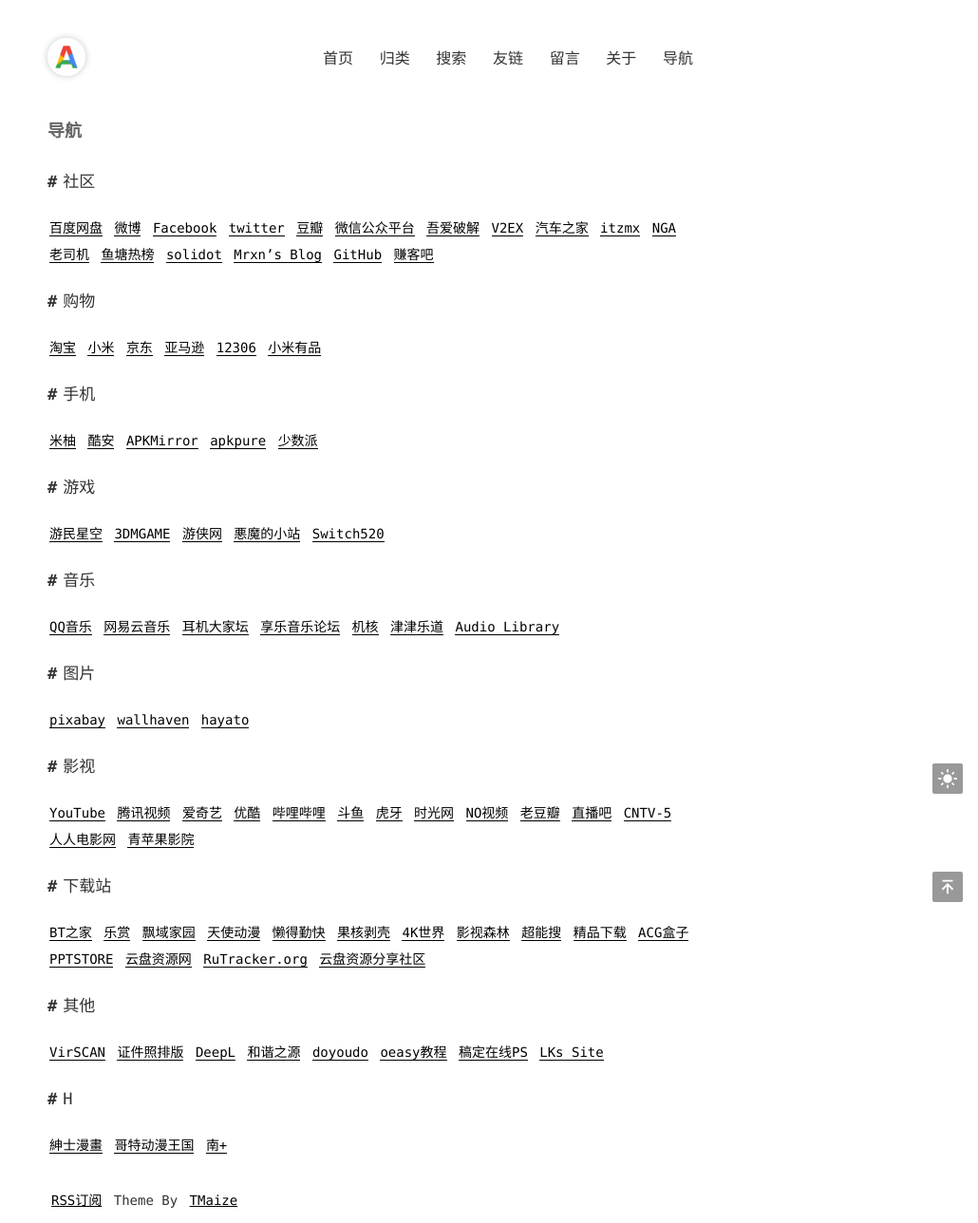
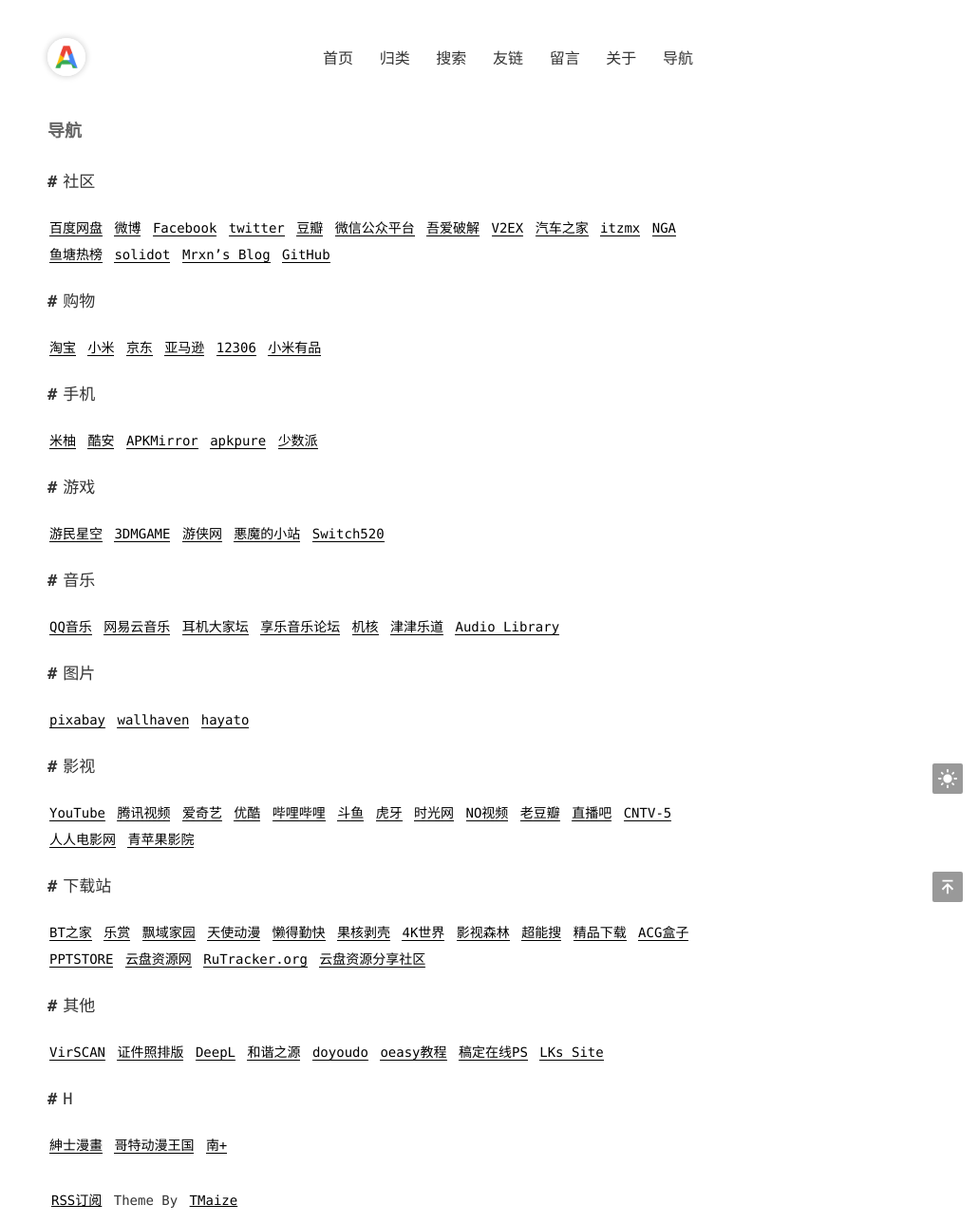
Before and after one commit to admans/admans.github.io, a Jekyll site: the page built from pages/navi.md, in a window 1280 px wide. Shown: the whole page at 95% size, without its empty margins (250-1280 px from the left). Built offline with Jekyll 4.4.1, drawn with Linux system fonts in a browser that asks for light colours.

Commit message:
Update navi.md
删除“老司机”（因为他们放弃了web端）和“赚客吧”（白白充值100元）

```diff
--- a/pages/navi.md
+++ b/pages/navi.md
@@ -5,7 +5,7 @@ title: 导航
 
 ## 社区
 
-[百度网盘](https://pan.baidu.com/ "百度网盘") [微博](https://weibo.com/ "微博") [Facebook](https://www.facebook.com/ "Facebook") [twitter](https://twitter.com/ "twitter") [豆瓣](https://www.douban.com/ "豆瓣") [微信公众平台](https://mp.weixin.qq.com/ "微信公众平台") [吾爱破解](https://www.52pojie.cn/ "吾爱破解") [V2EX](https://v2ex.com/ "V2EX") [汽车之家](https://www.autohome.com.cn/ "汽车之家") [itzmx](http://bbs.itzmx.com/ "itzmx") [NGA](https://bbs.nga.cn/ "NGA") [老司机](https://www.laosiji.com/ "老司机") [鱼塘热榜](https://mo.fish/ "鱼塘热榜") [solidot](https://www.solidot.org/ "solidot") [Mrxn's Blog](https://mrxn.net/ "Mrxn's Blog") [GitHub](https://github.com/ "GitHub") [赚客吧](http://www.zuanke8.com/ "赚客吧")
+[百度网盘](https://pan.baidu.com/ "百度网盘") [微博](https://weibo.com/ "微博") [Facebook](https://www.facebook.com/ "Facebook") [twitter](https://twitter.com/ "twitter") [豆瓣](https://www.douban.com/ "豆瓣") [微信公众平台](https://mp.weixin.qq.com/ "微信公众平台") [吾爱破解](https://www.52pojie.cn/ "吾爱破解") [V2EX](https://v2ex.com/ "V2EX") [汽车之家](https://www.autohome.com.cn/ "汽车之家") [itzmx](http://bbs.itzmx.com/ "itzmx") [NGA](https://bbs.nga.cn/ "NGA") [鱼塘热榜](https://mo.fish/ "鱼塘热榜") [solidot](https://www.solidot.org/ "solidot") [Mrxn's Blog](https://mrxn.net/ "Mrxn's Blog") [GitHub](https://github.com/ "GitHub")
 
 ## 购物
 
```
